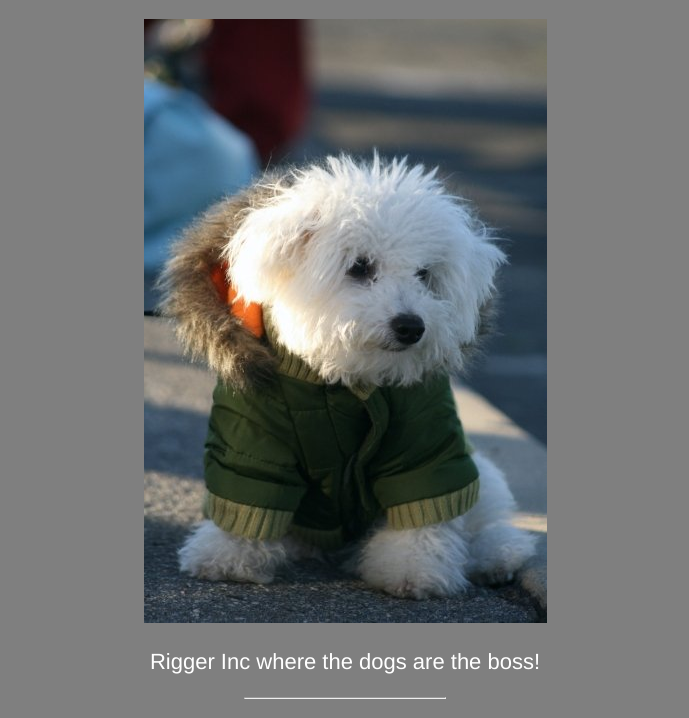
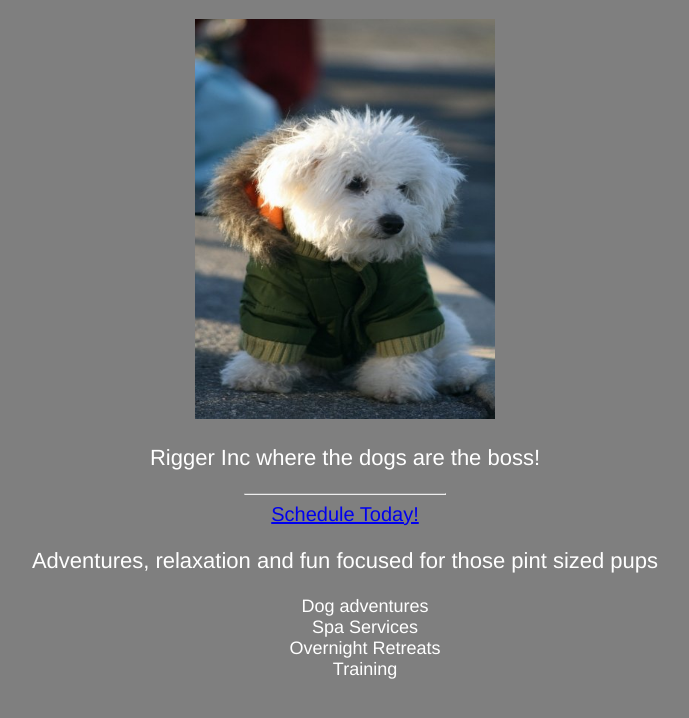
Before and after one commit to iliaash1/iliaash1.github.io, a plain HTML site: page unit_3/index.html in a window 1280 px wide. Shown: the part 61-779 px from the top of the page, without its empty margins (295-984 px from the left). Drawn offline with Linux system fonts and the light colour scheme.

Commit message:
Rigger Inc

```diff
--- a/unit_3/css/style.css
+++ b/unit_3/css/style.css
@@ -19,7 +19,7 @@ p{
 }
 
 img{
-	size:400px;
+	size:100px;
 }
 
 ul{
--- a/unit_3/index.html
+++ b/unit_3/index.html
@@ -6,11 +6,11 @@
 </head>
 <body>
 <h1>Rigger Inc</h1>
-<img src="images/baby_rigger.jpg" alt="Baby Rigger">
+<img src="images/baby_rigger.jpg" alt="Baby Rigger" height="400" width="300">
 <p class = "slogan"> Rigger Inc where the dogs are the boss!</p>
 
 <hr>
-
+<a href="mailto:iliaash206@gmail.com">Schedule Today!</a>
 <p>Adventures, relaxation and fun focused for those pint sized pups
 <ul>
 	<li>Dog adventures</li>
@@ -21,7 +21,5 @@
 
 </p>
 
-<a href="mailto:iliaash206@gmail.com">Schedule Today!</a>
-
 </body>
 </html>
```
